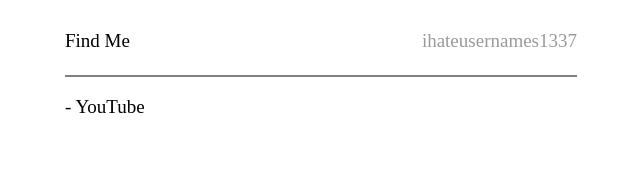
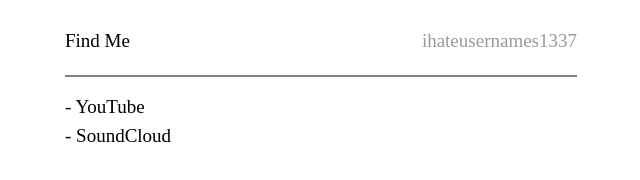
Before and after one commit to ihateusernames1337/ihateusernames1337.github.io, a plain HTML site: page index.html in a window 1280 px wide. Shown: the whole page, without its empty margins (319-959 px from the left). Drawn offline with Linux system fonts and the light colour scheme; a web font is replaced by a local one.

Commit message:
Add files via upload

```diff
--- a/index.html
+++ b/index.html
@@ -20,5 +20,7 @@
     <!-- Put links below -->
     - <a href="https://youtube.com/@ihateusernames1337">YouTube</a>
     <br><br>
+    - <a href="https://soundcloud.com/ihateusernames1337">SoundCloud</a>
+    <br><br>
     <a id="dummy" href="">Dummy</a>
 </body>
```
Also changed, not shown: favicon.ico, myfavicon.ico.
